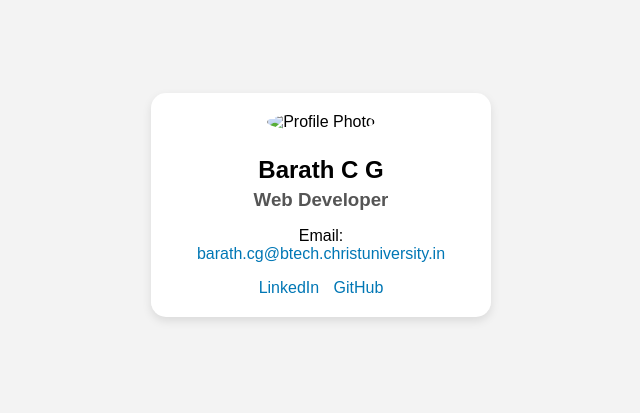
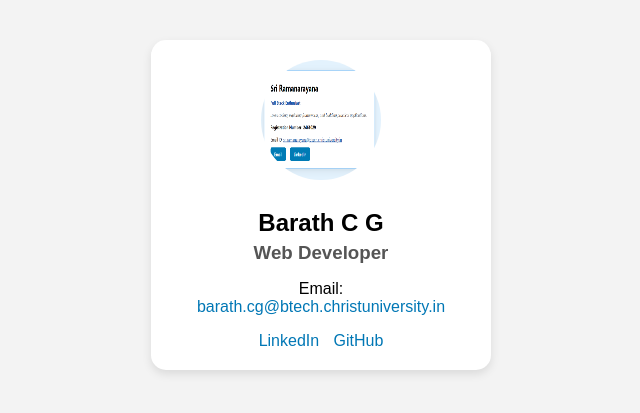
Before and after one commit to BarathCG/L-and-T, a plain HTML site: page Project1_Digital_Business_Card/index.html in a window 1280 px wide. Shown: the part 203-616 px from the top of the page, without its empty margins (319-959 px from the left). Drawn offline with Linux system fonts and the light colour scheme.

Commit message:
Update index.html

```diff
--- a/Project1_Digital_Business_Card/index.html
+++ b/Project1_Digital_Business_Card/index.html
@@ -9,7 +9,7 @@
 <body>
 
     <div class="card">
-        <img src="images/profile.jpg" alt="Profile Photo" class="profile-img">
+        <img src="images/Screenshot 2025-08-01 125359.png" alt="Profile Photo" class="profile-img">
         <h1>Barath C G</h1>
         <h3>Web Developer</h3>
         <p>Email: <a href="mailto:barath.cg@btech.christuniversity.in">barath.cg@btech.christuniversity.in</a></p>
```
